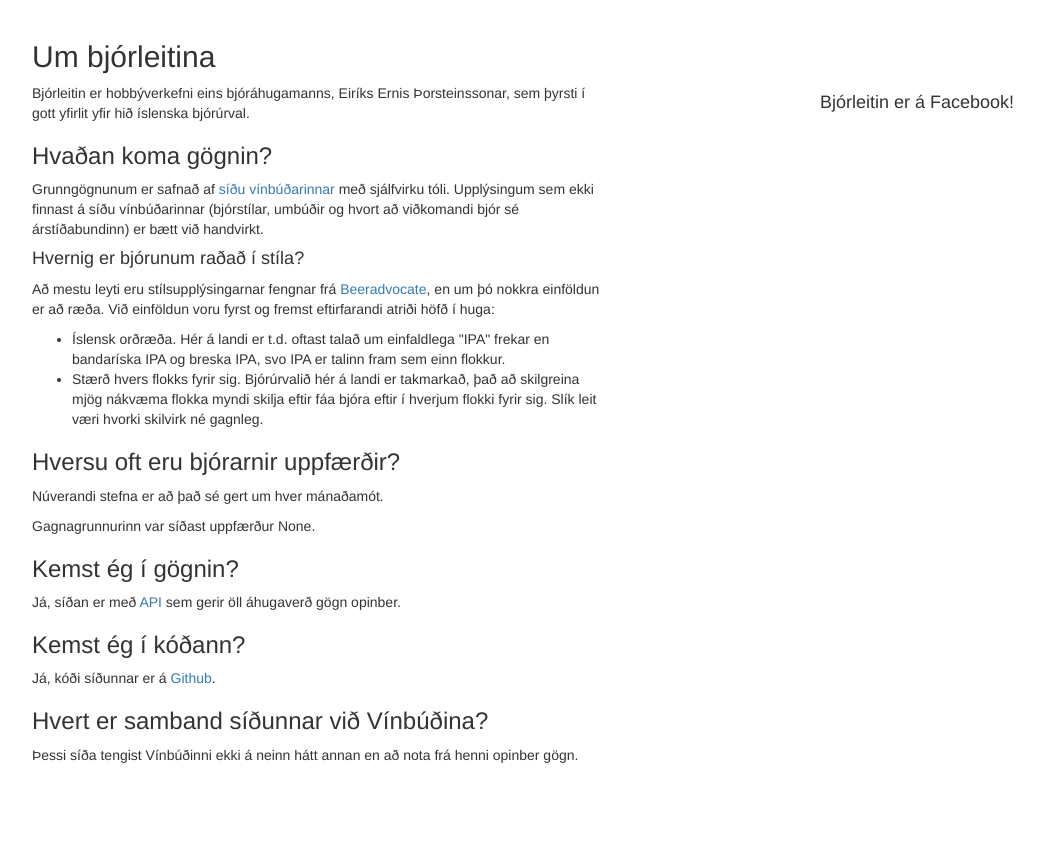
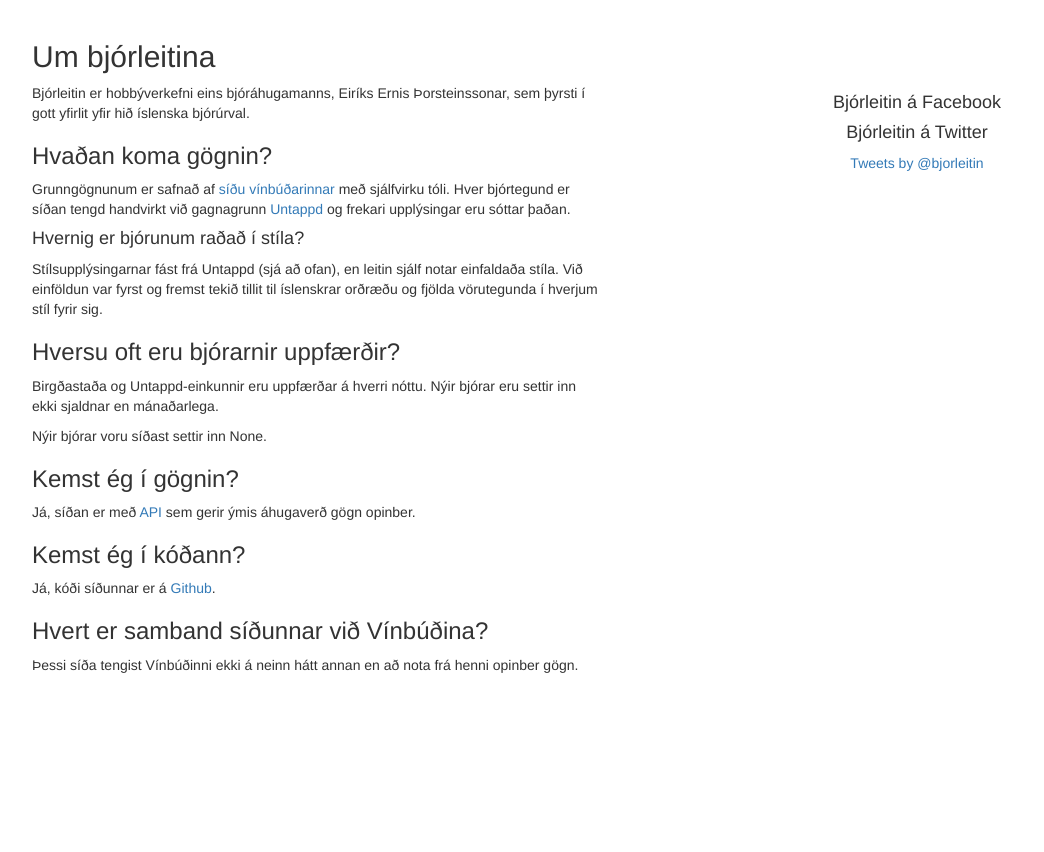
Before and after one commit to Ernir/bjorleitin, a Django app: page /um/ in a window 1280 px wide. Shown: the part 72-924 px from the top of the page, without its empty margins (23-1067 px from the left). After the commit the page ends 745 px from the top, so only its background shows below. Run offline with Django 3.2, Linux system fonts and the light colour scheme; data that the repository does not hold is empty; parts of the project's set-up code (start-up, migrations or seed data) failed here and were passed over; some libraries are stand-ins or nearby versions.

Commit message:
Update the about page to represent current situation

```diff
--- a/beer_search/templates/about.html
+++ b/beer_search/templates/about.html
@@ -13,21 +13,17 @@
         <p>Bjórleitin er hobbýverkefni eins bjóráhugamanns, Eiríks Ernis Þorsteinssonar, sem þyrsti í gott yfirlit yfir hið íslenska bjórúrval.</p>
 
         <h3>Hvaðan koma gögnin?</h3>
-        <p>Grunngögnunum er safnað af <a href="http://www.vinbudin.is/">síðu vínbúðarinnar</a> með sjálfvirku tóli. Upplýsingum sem ekki finnast á síðu vínbúðarinnar (bjórstílar, umbúðir og hvort að viðkomandi bjór sé árstíðabundinn) er bætt við handvirkt.</p>
+        <p>Grunngögnunum er safnað af <a href="http://www.vinbudin.is/">síðu vínbúðarinnar</a> með sjálfvirku tóli. Hver bjórtegund er síðan tengd handvirkt við gagnagrunn <a href="https://untappd.com/">Untappd</a> og frekari upplýsingar eru sóttar þaðan.</p>
 
         <h4>Hvernig er bjórunum raðað í stíla?</h4>
-        <p>Að mestu leyti eru stílsupplýsingarnar fengnar frá <a href="http://www.beeradvocate.com/beer/style/">Beeradvocate</a>, en um þó nokkra einföldun er að ræða. Við einföldun voru fyrst og fremst eftirfarandi atriði höfð í huga:</p>
-            <ul>
-                <li>Íslensk orðræða. Hér á landi er t.d. oftast talað um einfaldlega "IPA" frekar en bandaríska IPA og breska IPA, svo IPA er talinn fram sem einn flokkur.</li>
-                <li>Stærð hvers flokks fyrir sig. Bjórúrvalið hér á landi er takmarkað, það að skilgreina mjög nákvæma flokka myndi skilja eftir fáa bjóra eftir í hverjum flokki fyrir sig. Slík leit væri hvorki skilvirk né gagnleg.</li>
-            </ul>
+        <p>Stílsupplýsingarnar fást frá Untappd (sjá að ofan), en leitin sjálf notar einfaldaða stíla. Við einföldun var fyrst og fremst tekið tillit til íslenskrar orðræðu og fjölda vörutegunda í hverjum stíl fyrir sig.</p>
 
         <h3>Hversu oft eru bjórarnir uppfærðir?</h3>
-        <p>Núverandi stefna er að það sé gert um hver mánaðamót.</p>
-        <p>Gagnagrunnurinn var síðast uppfærður {{ updated_at }}.</p>
+        <p>Birgðastaða og Untappd-einkunnir eru uppfærðar á hverri nóttu. Nýir bjórar eru settir inn ekki sjaldnar en mánaðarlega.</p>
+        <p>Nýir bjórar voru síðast settir inn {{ updated_at }}.</p>
 
         <h3>Kemst ég í gögnin?</h3>
-        <p>Já, síðan er með <a href="{% url "beer_search.views.api_doc" %}">API</a> sem gerir öll áhugaverð gögn opinber.</p>
+        <p>Já, síðan er með <a href="{% url "beer_search.views.api_doc" %}">API</a> sem gerir ýmis áhugaverð gögn opinber.</p>
 
         <h3>Kemst ég í kóðann?</h3>
         <p>Já, kóði síðunnar er á <a href="https://github.com/Ernir/bjorleitin">Github</a>.</p>
@@ -36,7 +32,7 @@
         <p>Þessi síða tengist Vínbúðinni ekki á neinn hátt annan en að nota frá henni opinber gögn.</p>
         </div>
         <div class="col-md-6 text-center">
-            <h4>Bjórleitin er á Facebook!</h4>
+            <h4>Bjórleitin á Facebook</h4>
             <div class="fb-page" data-href="https://www.facebook.com/bjorleit" data-hide-cover="true" data-show-facepile="true" data-show-posts="true">
                 <div class="fb-xfbml-parse-ignore">
                     <blockquote cite="https://www.facebook.com/bjorleit">
@@ -44,6 +40,9 @@
                     </blockquote>
                 </div>
             </div>
+            <h4>Bjórleitin á Twitter</h4>
+            <a class="twitter-timeline" href="https://twitter.com/bjorleitin" data-widget-id="682979569939386368">Tweets by @bjorleitin</a>
+<script>!function(d,s,id){var js,fjs=d.getElementsByTagName(s)[0],p=/^http:/.test(d.location)?'http':'https';if(!d.getElementById(id)){js=d.createElement(s);js.id=id;js.src=p+"://platform.twitter.com/widgets.js";fjs.parentNode.insertBefore(js,fjs);}}(document,"script","twitter-wjs");</script>
         </div>
     </div>
 {% endblock %}
```
